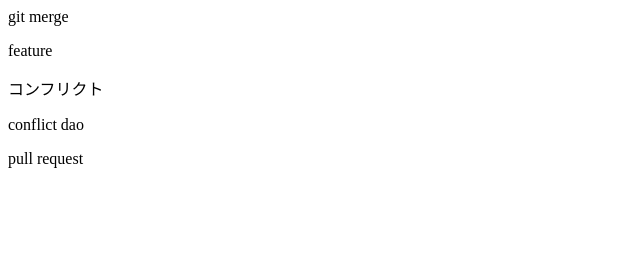
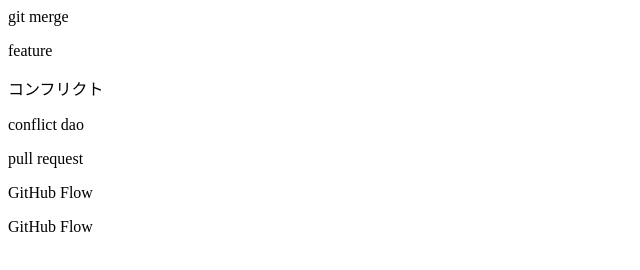
Before and after one commit to masaakitsuchiya/git_learning, a plain HTML site: page index.html in a window 1280 px wide. Shown: the whole page, without its empty margins (0-640 px from the left). Drawn offline with Linux system fonts and the light colour scheme.

Commit message:
add git hubflow

```diff
--- a/index.html
+++ b/index.html
@@ -3,3 +3,5 @@
 <p>コンフリクト</p>
 <p>conflict dao</p>
 <p>pull request</p>
+<p>GitHub Flow</p>
+<p>GitHub Flow</p>
```
